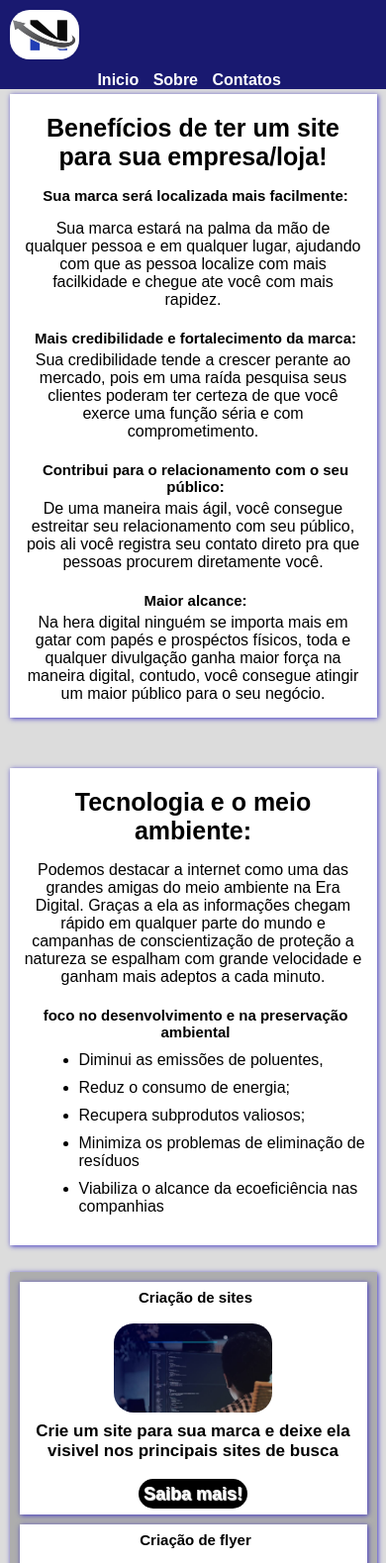
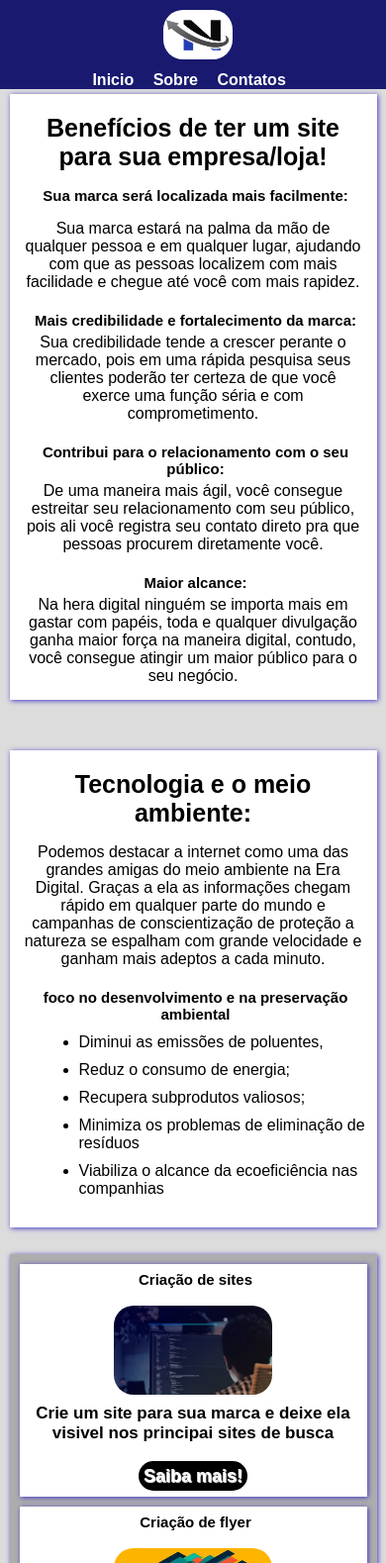
Before and after one commit to Matheus-Allen/NewTech, a plain HTML site: page index.html in a window 390 px wide. Shown: the top 1579 px of the page at 99% size. Drawn offline with Linux system fonts and the light colour scheme.

Commit message:
20220819

```diff
--- a/global.css
+++ b/global.css
@@ -15,6 +15,14 @@ color: white;
 font-family: Arial;
 width: 100%;
 position: fixed;
+
+}
+
+@media(min-width: 320px) and (max-width: 450px){
+    header{
+        text-align: center;
+        }
+
 }
 
 #logo{
@@ -190,6 +198,19 @@ margin-right: 2%;
 word-spacing: 10px;
 }
 
+@media(min-width:320px) and (max-width:450px){
+    nav{
+
+        text-align: center;
+        margin-top: 10px;
+        font-weight: bold;
+        font-family: arial;
+        font-size: 1.6rem;
+        margin-right: 2%;
+        word-spacing: 15px;
+        }
+}
+
 a{
 text-decoration: none;
 color: rgb(255, 255, 255);
@@ -216,9 +237,10 @@ box-shadow: 3px 3px 3px #4339c4;
 }
 
 .img-grid{
-width: 160px;
-height: 90px;
-border-radius: 20px;
+    width: 160px;
+    height: 90px;
+    border-radius: 20px;
+    transition: 500ms ease-in-out;
 
 }
 
--- a/index.html
+++ b/index.html
@@ -9,10 +9,10 @@
     <body>
         <Header>
 
+                     <img id="logo" src="img/newtech.png" alt="New Tech">   <!--Imagem de logo no cabeçalho-->
 
-        <img id="logo" src="img/newtech.png" alt="New Tech">
 
-        <nav>
+            <nav>       <!--Menu-->
                 <a href="index.html">Inicio</a>
                 <a href="sobre.html">Sobre</a>
                 <a href="contatos.html">Contatos</a>
@@ -25,7 +25,7 @@
 
         <br><br><br><br><br>
 
-        <section class="container">
+        <section class="container">         <!--Conteúdo da página-->
             <h1>Benefícios de ter um site para sua empresa/loja!</h1>
             <br>
 
@@ -33,34 +33,39 @@
                 <br>
 
                 <p class="valores">
-                Sua marca estará na palma da mão de qualquer pessoa e em qualquer lugar, ajudando com que as pessoa localize com mais facilkidade e chegue ate você com mais rapidez.
+                    Sua marca estará na palma da mão de qualquer pessoa e em qualquer lugar,
+                 ajudando com que as pessoas localizem com mais facilidade e chegue até você com mais rapidez.
                 </p>
+
                 <br>
 
                 <h2>Mais credibilidade e fortalecimento da marca:</h2>
             <p class="valores">
-                Sua credibilidade tende a crescer perante ao mercado, pois em uma raída pesquisa seus clientes poderam ter certeza de que você exerce uma função séria e com comprometimento.
+                Sua credibilidade tende a crescer perante o mercado, pois em uma rápida pesquisa seus
+                 clientes poderão ter certeza de que você exerce uma função séria e com comprometimento.
             </p>
             <br>
 
             <h2>Contribui para o relacionamento com o seu público:</h2>
 
             <p class="valores">
-                De uma maneira mais ágil, você consegue estreitar seu relacionamento com seu público, pois ali você registra seu contato direto pra que pessoas procurem diretamente você.
+                De uma maneira mais ágil, você consegue estreitar seu relacionamento com seu público,
+                 pois ali você registra seu contato direto pra que pessoas procurem diretamente você.
             </p>
             <br>
 
             <h2>Maior alcance:</h2>
 
             <p class="valores">
-                Na hera digital ninguém se importa mais em gatar com papés e prospéctos físicos, toda e qualquer divulgação ganha maior força na maneira digital, contudo, você consegue atingir um maior público para o seu negócio.
+                 Na hera digital ninguém se importa mais em gastar com papéis, toda e qualquer divulgação
+                 ganha maior força na maneira digital, contudo, você consegue atingir um maior público para o seu negócio.
             </p>
 
 
 
         </section>
             <br>
-            <section class="container">
+            <section class="container">     <!--Conteúdo da página-->
 
                 <h1>Tecnologia e o meio ambiente:</h1>
                 <br>
@@ -85,7 +90,7 @@
 
 <br>
 <br>
-        <section class="container" id="grid-container">
+        <section class="container" id="grid-container">         <!--serviços em destaques na página-->
            <div class="grid">
 
             <div>
@@ -95,7 +100,7 @@
 
                 <img class="img-grid" src="img/images.jpeg" alt="criação de site">
 
-                <p class="texto-grid">Crie um site para sua marca e deixe ela visivel nos principais sites de busca</p>
+                <p class="texto-grid">Crie um site para sua marca e deixe ela visivel nos principai sites de busca</p>
                 <br>
 
                 <a class="saiba-mais" href="contatos.html">Saiba mais! </a>
@@ -140,13 +145,13 @@
 <br><br>
 
 <footer>
-            <h3>Vida urbana</h3>
-            <h4>Viver na cidade grande</h4>
+    <h3>New Tech</h3>
+    <h4>A tecnologia que fala a sua lingua</h4>
     <br>
     <p class="txt-footer">contatos:</p>
     <p class="txt-footer">contato@newtech.com</p>
-            <p class="txt-footer">WhatsApp: (21) 97448-6755</p>
-            <p class="txt-footer">CNPJ: 36.312.816/0001-10</p>
+    <p class="txt-footer">WhatsApp: (99) 99999-9999</p>
+    <p class="txt-footer">CNPJ: 00.000.000/0000-00</p>
 </footer>
     </body>
 </html>
```
Also changed, not shown: contatos.html (+3 -3 lines), sobre.html (+5 -8 lines). Lines whose indentation alone changed are shown as unchanged.
